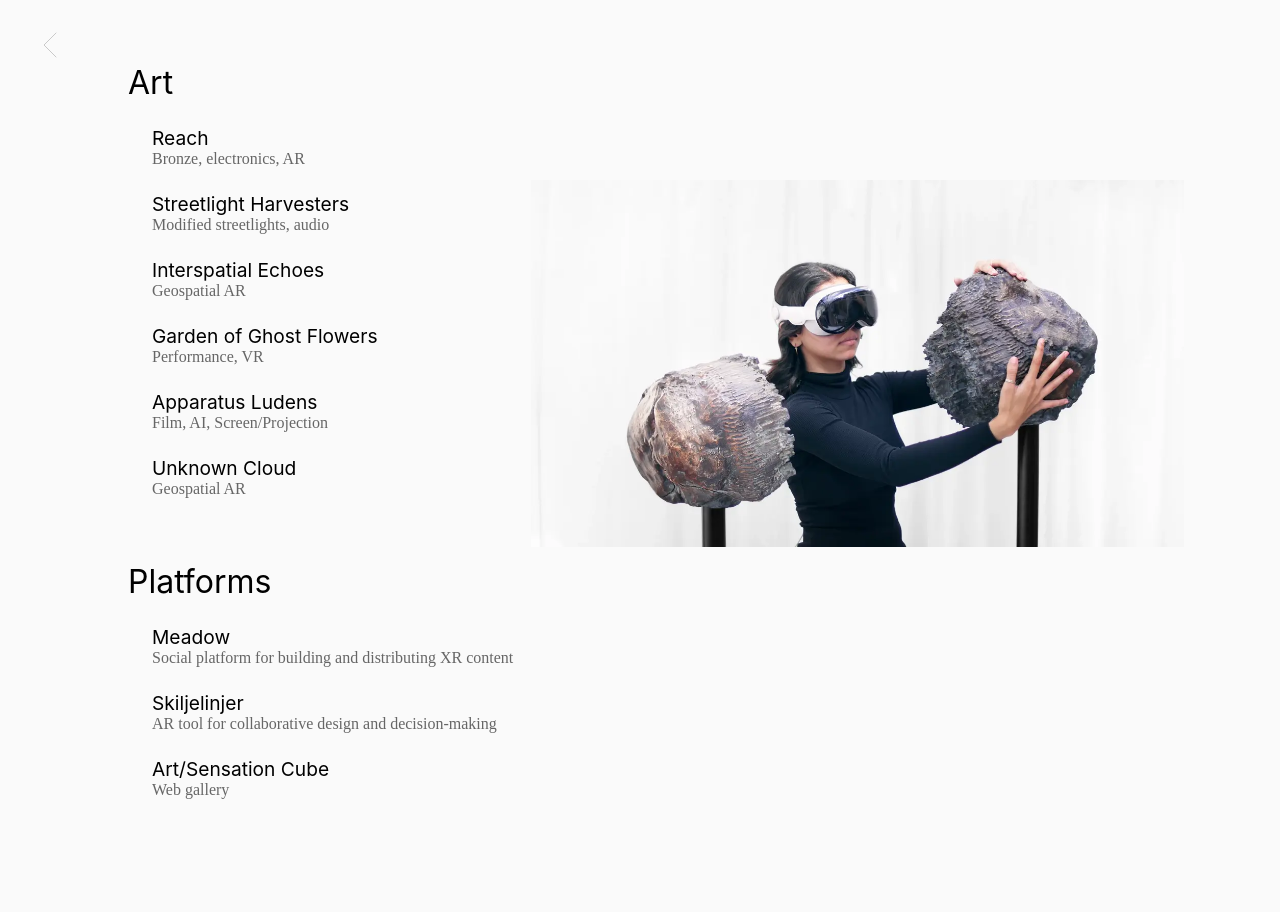
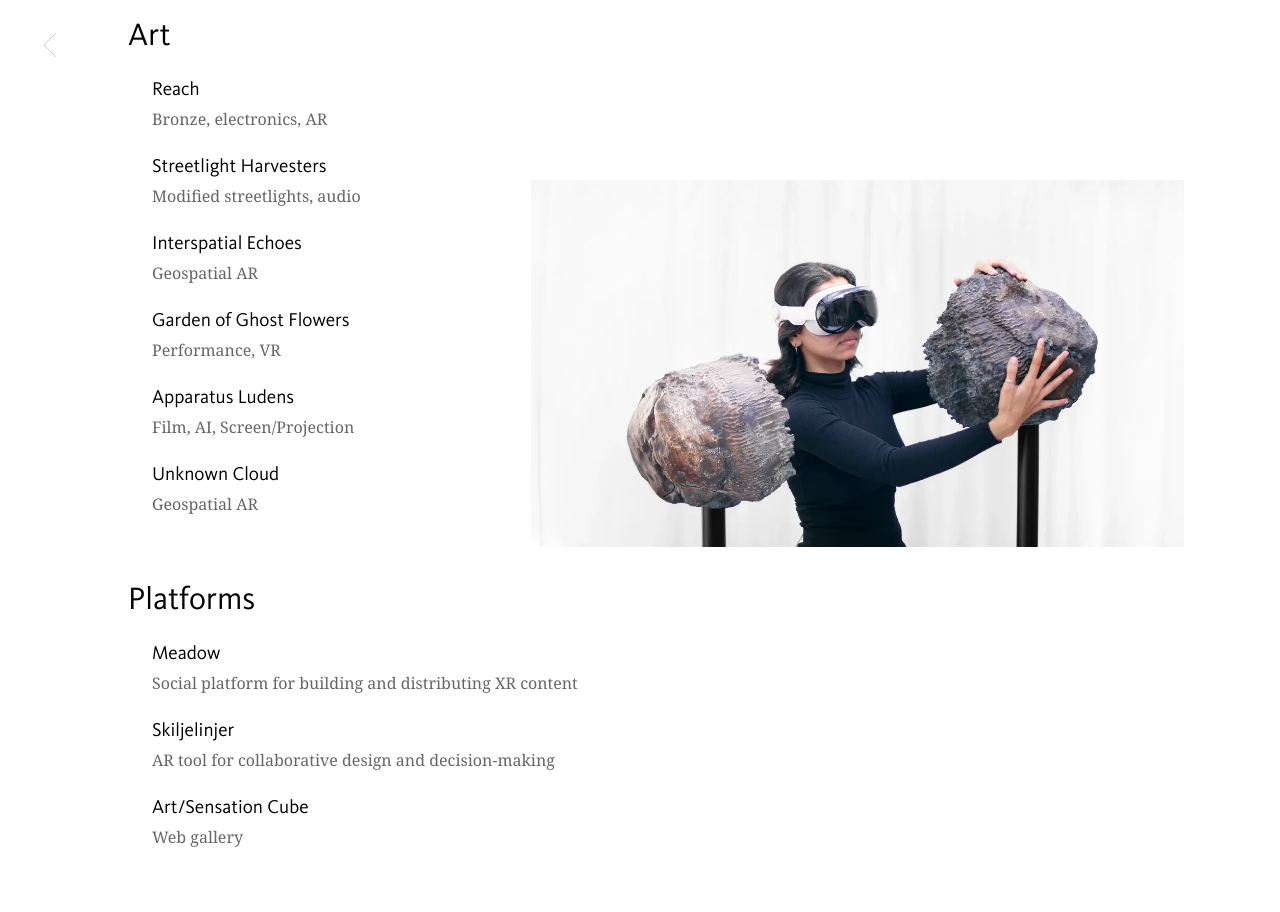
Before and after one commit to untoldgarden/website, a Jekyll site: the page built from commissions.md, in a window 1280 px wide. Built offline with Jekyll 4.4.1, drawn with Linux system fonts in a browser that asks for light colours.

Commit message:
Refine navigation styles and font usage
Removed navigation link pseudo-element styling and ensured navigation a::after/a::before are hidden. Improved font-family declarations for consistency, added @font-face rules for Kievit font, and adjusted project list layout spacing and font usage for better appearance.

```diff
--- a/_layouts/project-list.html
+++ b/_layouts/project-list.html
@@ -35,13 +35,28 @@
 
     <link rel="stylesheet" href="{{ site.baseurl }}/assets/main.css">
     <style>
+        @font-face {
+            font-family: 'Kievit';
+            src: url("{{ site.baseurl }}/assets/fonts/KievitOT-Regular.woff2") format('woff2');
+            font-weight: 400;
+            font-style: normal;
+            font-display: swap;
+        }
+
+        @font-face {
+            font-family: 'Kievit';
+            src: url("{{ site.baseurl }}/assets/fonts/KievitOT-Medium.woff2") format('woff2');
+            font-weight: 500;
+            font-style: normal;
+            font-display: swap;
+        }
+
         body {
-            background-color: #fafafa;
-            font-family: 'Kievit', -apple-system, BlinkMacSystemFont, 'Segoe UI', Arial, sans-serif !important;
+            font-family: 'Kievit', -apple-system, BlinkMacSystemFont, 'Segoe UI', Arial, sans-serif;
         }
 
         * {
-            font-family: 'Kievit', -apple-system, BlinkMacSystemFont, 'Segoe UI', Arial, sans-serif !important;
+            font-family: inherit;
         }
 
         .projects-container {
@@ -61,7 +76,6 @@
 
         .projects-list {
             flex: 1;
-            font-family: 'Kievit';
         }
 
         .project-category {
@@ -71,7 +85,7 @@
         .project-category h2 {
             font-size: 2rem;
             margin-bottom: 1.5rem;
-            font-family: 'Kievit';
+            font-family: 'Kievit', -apple-system, BlinkMacSystemFont, 'Segoe UI', Arial, sans-serif !important;
             font-weight: normal;
         }
 
@@ -91,13 +105,14 @@
 
         .project-title {
             font-size: 1.2rem;
-            font-family: 'Kievit';
+            font-family: 'Kievit', -apple-system, BlinkMacSystemFont, 'Segoe UI', Arial, sans-serif !important;
+            margin-bottom: 0.5rem;
         }
 
         .project-description {
             font-size: 1rem;
             color: #666;
-            font-family: 'Charter', serif !important;
+            font-family: 'Charter', Georgia, serif !important;
         }
 
         .image-container {
@@ -152,7 +167,7 @@
 
             .projects-container {
                 display: block !important;
-                padding: 1.5rem 2rem !important;
+                padding: 2.5rem 2rem !important;
                 position: relative !important;
                 top: 0 !important;
                 bottom: auto !important;
@@ -173,6 +188,10 @@
 
             .project-category {
                 margin-bottom: 2rem;
+            }
+
+            .project-category:not(:first-child) {
+                margin-top: 4rem;
             }
 
             .project-category:first-child {
--- a/assets/main.css
+++ b/assets/main.css
@@ -270,7 +270,7 @@
     text-align: center;
     font-size: 0.8em;
     color: #666;
-    font-family: 'Kievit';
+    font-family: 'Kievit', -apple-system, BlinkMacSystemFont, 'Segoe UI', Arial, sans-serif !important;
     margin-top: 150px;
     margin-bottom: 20px;
 }
@@ -330,18 +330,10 @@
         font-size: 0.9em;
     }
 
-    body .navigation a::after {
-        content: '';
-        position: absolute;
-        right: 0;
-        bottom: 0;
-        width: 1px;
-        height: 55%;
-        background: rgba(255, 255, 255, 0.3);
-    }
-
-    body .navigation a:last-child::after {
-        display: none;
+    .navigation a::after,
+    .navigation a::before {
+        display: none !important;
+        content: none !important;
     }
 
 @font-face {
```
Also changed, not shown: _layouts/default.html (+6 -14 lines).
